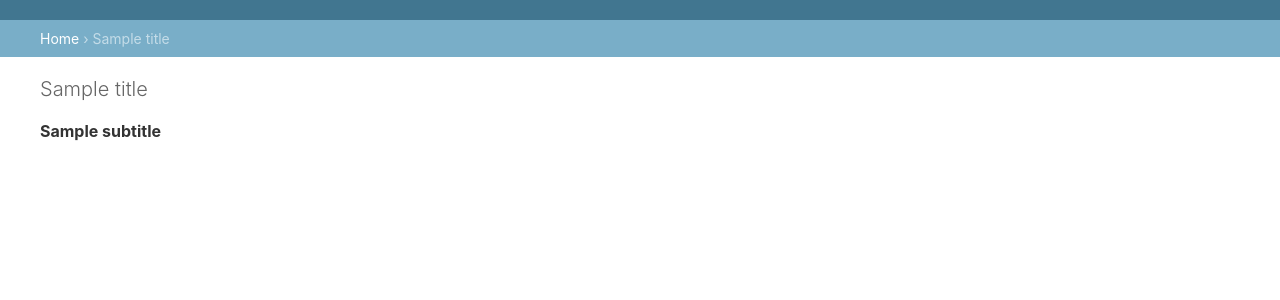
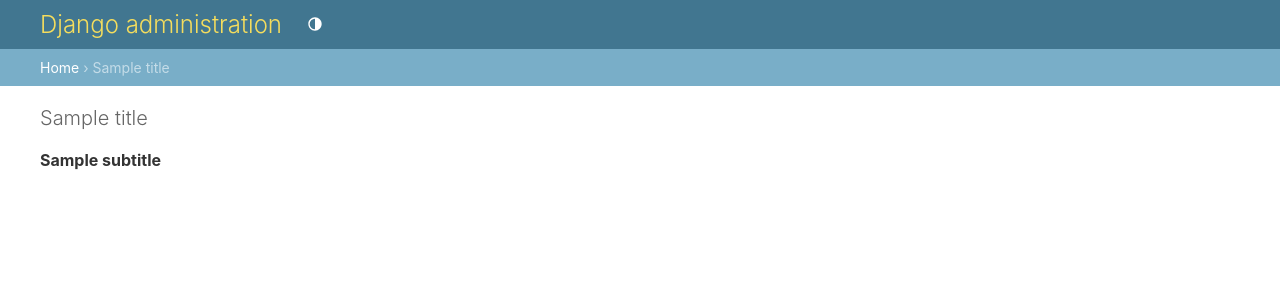
Before and after one commit to Nersesk/m_women, a Django app: template templates/admin/base_site.html in a window 1280 px wide. Shown: the top 300 px of the page. Run offline with Django 4.2, Linux system fonts and the light colour scheme; the template is opened without the code that fills it: most values are stand-ins (such as "Sample title", 1, 10 or a date in 2020); some libraries are stand-ins or nearby versions.

Commit message:
Admin refactored

```diff
--- a/core/admin.py
+++ b/core/admin.py
@@ -15,9 +15,9 @@
 
 
 
-admin.site.site_title =_('Martunis women ')
-admin.site.index_title = _('Martunis women')
-
+admin.site.site_title =_('M women ')
+admin.site.index_title = _('M women')
+admin.site.site_header =_('M women')
 class StaffAdmin(admin.ModelAdmin):
     list_display = ('id', 'name_eng', 'position_eng')
     list_display_links = ('id', 'name_eng', 'position_eng')
--- a/templates/admin/base_site.html
+++ b/templates/admin/base_site.html
@@ -1,4 +1,16 @@
 {% extends "admin/base.html" %}
+
+{% block title %}{% if subtitle %}{{ subtitle }} | {% endif %}{{ title }} | {{ site_title|default:_('Django site admin') }}{% endblock %}
+
+{% block branding %}
+<h1 id="site-name"><a href="{% url 'admin:index' %}">{{ site_header|default:_('Django administration') }}</a></h1>
+{% if user.is_anonymous %}
+  {% include "admin/color_theme_toggle.html" %}
+{% endif %}
+{% endblock %}
+
+{% block nav-global %}{% endblock %}
+
 
 {% load i18n %}
 
```
Also changed, not shown: core/migrations/0001_initial.py.
